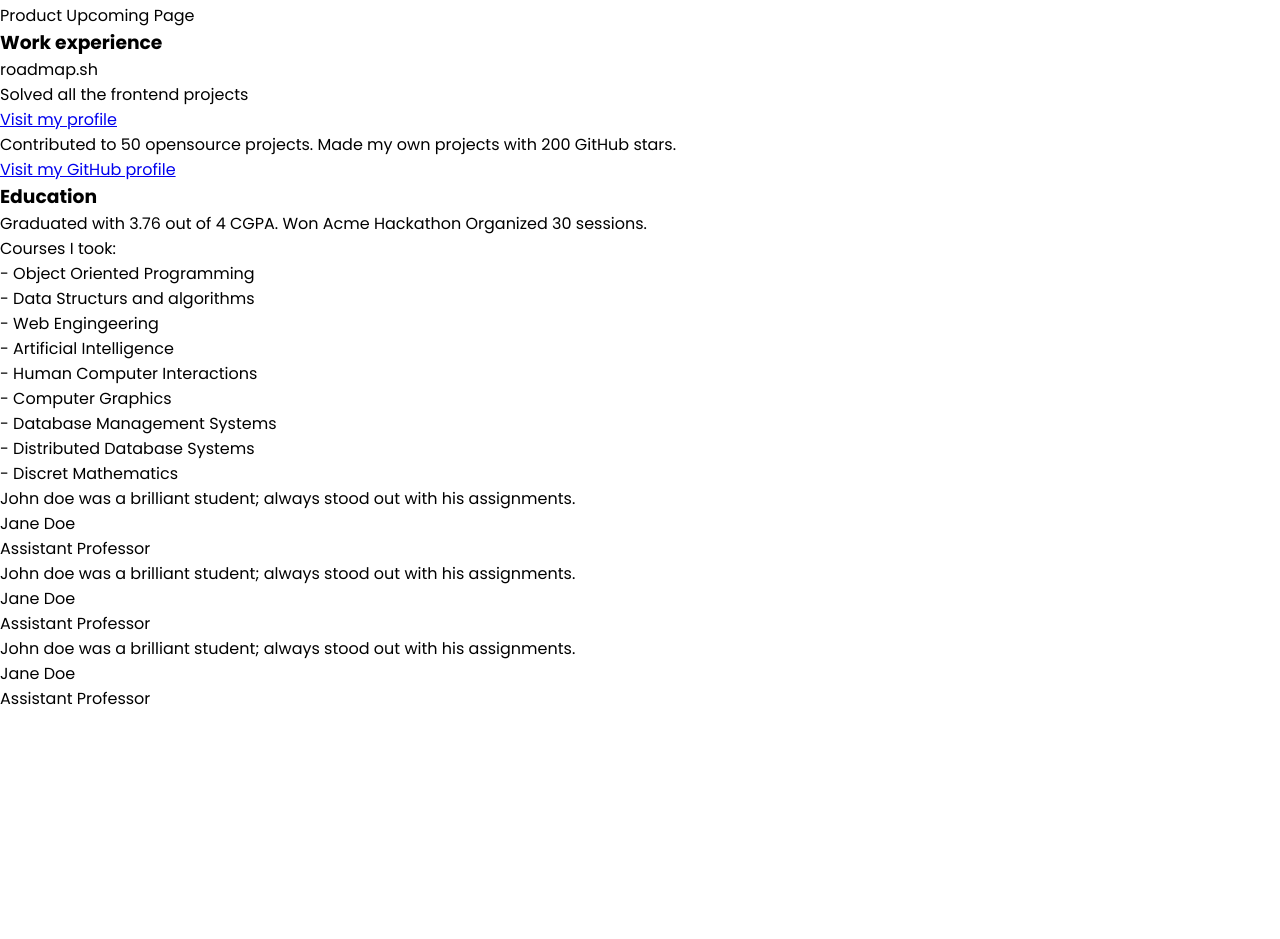
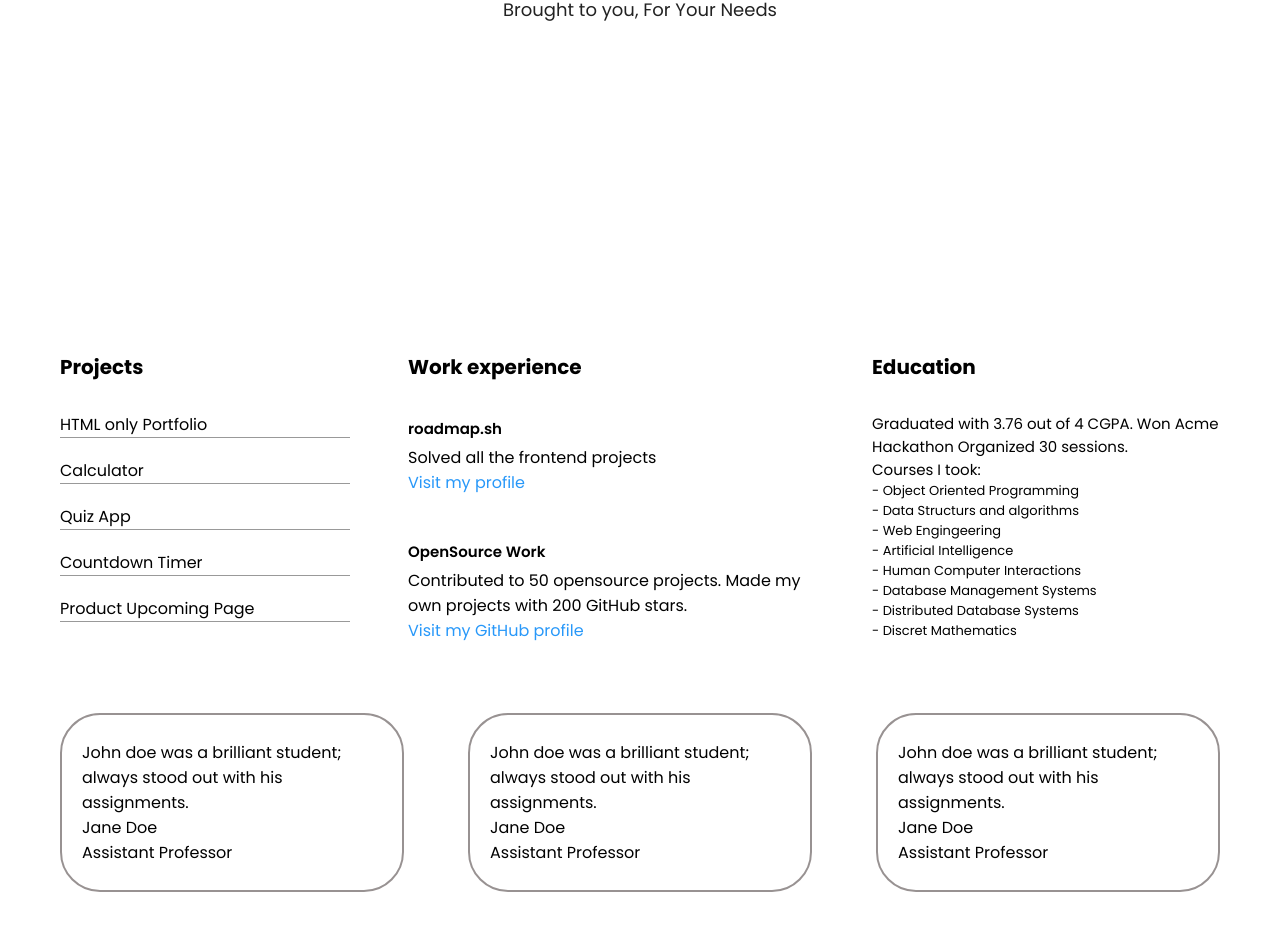
Before and after one commit to Mustafa-brscpher/Basic-HTML-Page, a plain HTML site: page index.html in a window 1280 px wide. Shown: the part 301-1240 px from the top of the page. Before the commit the page ends 1012 px from the top, so only its background shows below. Drawn offline with Linux system fonts and the light colour scheme.

Commit message:
completing pc version

```diff
--- a/index.html
+++ b/index.html
@@ -29,47 +29,51 @@
 
     <main>
         <section class="main-section">
-            <div class="container">
+            <div class="container2">
                 <h1>Front Developer</h1>
-                <p>html only with no proper styling</p>
+                <p>Brought to you, For Your Needs </p>
             </div>
         </section>
+        <div class="container">
             <section class="Projects">
-            <h3>Projects</h3>
-            <ul>
-                <li>HTML only Portfolio</li>
-                <li>Calculator</li>
-                <li>Quiz App</li>
-                <li>Countdown Timer</li>
-                <li>Product Upcoming Page</li>
+                <h3 class="sub-title">Projects</h3>
+                <ul class="project-list">
+                    <li><a href="">HTML only Portfolio</a></li>
+                    <li><a href="">Calculator</a></li>
+                    <li><a href="">Quiz App</a></li>
+                    <li><a href="">Countdown Timer</a></li>
+                    <li><a href="">Product Upcoming Page</a></li>
                 </ul>
             </section>
-        <section class="Work experience">
-            <h3>Work experience</h3>
-            <p>roadmap.sh</p>
+            <div class="main-container">
+                <h3 class="sub-title">Work experience</h3>
+                <section class="roadmap-sh exp">
+                    <p class="title">roadmap.sh</p>
                     <p>Solved all the frontend projects</p>
                     <a href="https://roadmap.sh/u/mustafabouras">Visit my profile</a>
                 </section>
-        <section class="OpenSource work">
+                <section class="OpenSource-work exp">
+                    <p class="title">OpenSource Work</p>
                     <p>Contributed to 50 opensource projects. Made my own projects with 200 GitHub stars.</p>
                     <a href="https://github.com/Mustafa-brscpher">Visit my GitHub profile</a>
                 </section>
+            </div>
             <section class="education">
-            <h3>Education</h3>
+                <h3 class="sub-title">Education</h3>
                 <p>Graduated with 3.76 out of 4 CGPA. Won Acme Hackathon Organized 30 sessions.</p>
                 <p>Courses I took:</p>
-            <ul>
-                <li>- Object Oriented Programming </li>
-                <li>- Data Structurs and algorithms </li>
-                <li>- Web Engingeering</li>
-                <li>- Artificial Intelligence</li>
-                <li>- Human Computer Interactions</li>
-                <li>- Computer Graphics </li>
-                <li>- Database Management Systems </li>
-                <li>- Distributed Database Systems</li>
-                <li>- Discret Mathematics </li>
+                <ul class="courses">
+                    <li>-  Object Oriented Programming </li>
+                    <li>-  Data Structurs and algorithms </li>
+                    <li>-  Web Engingeering</li>
+                    <li>-  Artificial Intelligence</li>
+                    <li>-  Human Computer Interactions</li>
+                    <li>-  Database Management Systems </li>
+                    <li>-  Distributed Database Systems</li>
+                    <li>-  Discret Mathematics </li>
                 </ul>
             </section>
+        </div>
         <section class="reviews">
             <div class="card">
                 <p>John doe was a brilliant student; always stood out with his assignments.</p>
@@ -88,5 +92,8 @@
             </div>
         </section>
     </main>
+    <footer>
+        <p>© All rights reserved 2025</p>
+    </footer>
 </body>
 </html>
--- a/style.css
+++ b/style.css
@@ -14,7 +14,7 @@ header{
     justify-content: space-between;
     align-items: center;
     flex-wrap: wrap;
-    padding: 40px 60px;
+    padding: 30px 60px;
 }
 .header-links{
     display: flex;
@@ -36,7 +36,119 @@ header{
 .logo .name{
     font-size: 24px;
 }
-
-.container{
+main{
+    display: flex;
+    flex-direction: column;
+    margin: 0 60px;
+}
+.main-section{
+    display: flex;
+    justify-content: center;
+    align-items: center;
+}
+.container2{
+    display: block;
+    padding: 12% 30%;
+    margin-bottom: 180px;
+}
+.container2 h1{
+    font-size: 42px;
+    text-align: center;
+    font-weight: 600;
+}
+.container2 p{
+    font-size: 18px;
+    color: #222;
+    text-align: center;
 
 }
+.container{
+    display: flex;
+    justify-content: space-between;
+    margin-bottom: 50px;
+}
+.Projects{
+    flex-basis: 25%;
+
+}
+.sub-title{
+    font-size: 20px;
+    font-weight: bold;
+    margin: 10px 0;
+}
+.project-list{
+    margin-top: 30px;
+}
+.project-list li{
+    list-style-type: none;
+    margin: 20px 0;
+    border-bottom: 1px solid #999;
+
+}
+.project-list li a{
+    text-decoration: none;
+    cursor: pointer;
+    color: black;
+    display: block;
+}
+.project-list li a:hover{
+    font-size: 18px;
+}
+.main-container{
+    flex-basis: 35%;
+    display: flex;
+    flex-direction: column;
+}
+.roadmap-sh, .OpenSource-work{
+    margin: 20px 0;
+}
+.title{
+    padding: 5px 0;
+    font-weight: 600;
+    font-size: 15px;
+}
+
+.exp a{
+    text-decoration: none;
+    color: rgb(40, 152, 249);
+}
+
+.education{
+    flex-basis: 30%;
+}
+.education p{
+    font-size: 15px;
+}
+.education h3{
+    margin-bottom:30px;
+}
+.courses p{
+    padding: 10px 0px 0px 10px;
+}
+.courses li{
+    list-style-type: none;
+    font-size: 13px;
+}
+
+.reviews{
+    display: flex;
+    justify-content: space-between;
+    align-items: center;
+    margin-bottom: 50px;
+
+}
+.card{
+    padding: 25px 20px;
+    border: 2px solid rgb(152, 146, 146);
+    border-radius: 40px;
+}
+.card p{
+    max-width: 300px;
+}
+footer{
+    width: 100%;
+    height: 100%;
+    display: flex;
+    justify-content: center;
+    align-items: center;
+}
```
Lines whose indentation alone changed are shown as unchanged.
